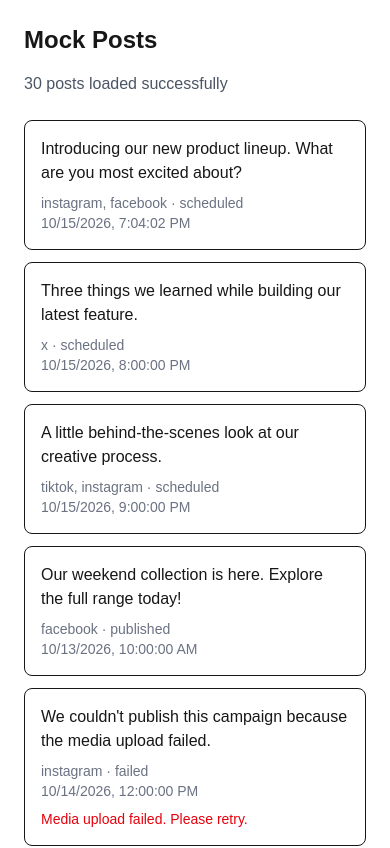
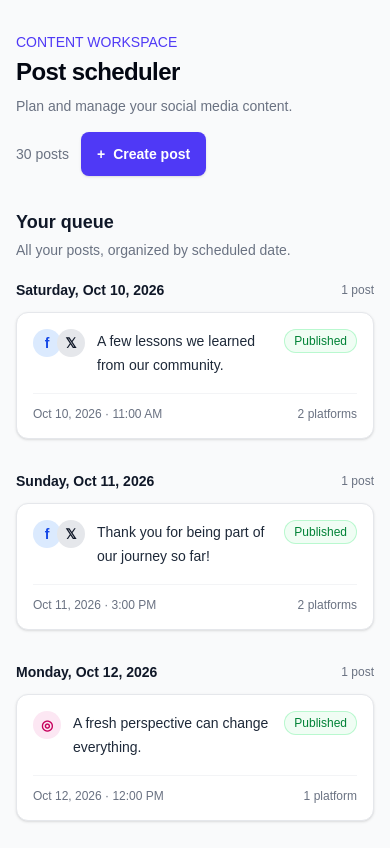
Before and after one commit to Aakriti-malla/QueueUp, a Next.js app: page / in a window 390 px wide. Shown: the top 848 px of the page. Built offline with nearby package versions, Linux system fonts and the light colour scheme.

Commit message:
feat: build grouped post queue dashboard

```diff
--- a/app/page.tsx
+++ b/app/page.tsx
@@ -1,7 +1,9 @@
 
 "use client";
 
-import { useEffect, useState } from "react";
+import { useCallback, useEffect, useState } from "react";
+import DashboardHeader from "@/components/DashboardHeader";
+import PostQueue from "@/components/PostQueue";
 import { getPosts } from "@/lib/mock-api";
 import type { Post } from "@/types/post";
 
@@ -9,41 +11,101 @@ export default function Home() {
   const [posts, setPosts] = useState<Post[]>([]);
   const [loading, setLoading] = useState(true);
   const [error, setError] = useState("");
+  const [showComposerNotice, setShowComposerNotice] = useState(false);
+
+  const loadPosts = useCallback(async () => {
+    setLoading(true);
+    setError("");
+
+    try {
+      const data = await getPosts();
+      setPosts(data);
+    } catch {
+      setError("We couldn't load your posts. Please try again.");
+    } finally {
+      setLoading(false);
+    }
+  }, []);
 
   useEffect(() => {
-    getPosts()
-      .then(setPosts)
-      .catch(() => setError("Unable to load posts."))
-      .finally(() => setLoading(false));
-  }, []);
-
-  if (loading) return <main className="p-8">Loading posts...</main>;
-  if (error) return <main className="p-8">{error}</main>;
+    void loadPosts();
+  }, [loadPosts]);
 
   return (
-    <main className="mx-auto max-w-3xl p-6">
-      <h1 className="mb-4 text-2xl font-bold">Mock Posts</h1>
-      <p className="mb-6 text-gray-600">
-        {posts.length} posts loaded successfully
-      </p>
+    <main className="min-h-screen bg-gray-50">
+      <div className="mx-auto max-w-5xl px-4 py-8 sm:px-6 lg:px-8">
+        <DashboardHeader
+          totalPosts={posts.length}
+          onCreatePost={() => setShowComposerNotice(true)}
+        />
 
-      <div className="space-y-3">
-        {posts.map((post) => (
-          <article key={post.id} className="rounded-lg border p-4">
-            <p>{post.content}</p>
-            <p className="mt-2 text-sm text-gray-500">
-              {post.platforms.join(", ")} · {post.status}
+        {showComposerNotice && (
+          <div
+            role="status"
+            className="mt-5 flex items-center justify-between gap-3 rounded-lg border border-indigo-200 bg-indigo-50 p-3 text-sm text-indigo-800"
+          >
+            <p>
+              The post composer is our next step. Your existing posts
+              are safe.
             </p>
-            <p className="text-sm text-gray-500">
-              {new Date(post.scheduledAt).toLocaleString()}
+
+            <button
+              type="button"
+              onClick={() => setShowComposerNotice(false)}
+              aria-label="Dismiss message"
+              className="shrink-0 rounded p-1 font-semibold hover:bg-indigo-100"
+            >
+              ✕
+            </button>
+          </div>
+        )}
+
+        <section className="mt-8">
+          <div className="mb-5">
+            <h2 className="text-lg font-semibold text-gray-900">
+              Your queue
+            </h2>
+            <p className="mt-1 text-sm text-gray-500">
+              All your posts, organized by scheduled date.
             </p>
-            {post.errorMessage && (
-              <p className="mt-2 text-sm text-red-600">
-                {post.errorMessage}
+          </div>
+
+          {loading ? (
+            <div
+              role="status"
+              aria-label="Loading posts"
+              className="space-y-3"
+            >
+              {[1, 2, 3].map((item) => (
+                <div
+                  key={item}
+                  className="h-32 animate-pulse rounded-xl border border-gray-200 bg-white"
+                />
+              ))}
+              <span className="sr-only">Loading posts...</span>
+            </div>
+          ) : error ? (
+            <div
+              role="alert"
+              className="rounded-xl border border-red-200 bg-white p-6 text-center"
+            >
+              <p className="font-medium text-gray-900">
+                Unable to load posts
               </p>
-            )}
-          </article>
-        ))}
+              <p className="mt-2 text-sm text-gray-600">{error}</p>
+
+              <button
+                type="button"
+                onClick={() => void loadPosts()}
+                className="mt-4 rounded-lg bg-indigo-600 px-4 py-2 text-sm font-medium text-white hover:bg-indigo-700"
+              >
+                Try again
+              </button>
+            </div>
+          ) : (
+            <PostQueue posts={posts} />
+          )}
+        </section>
       </div>
     </main>
   );
--- /dev/null
+++ b/components/DashboardHeader.tsx
@@ -0,0 +1,43 @@
+
+interface DashboardHeaderProps {
+  totalPosts: number;
+  onCreatePost: () => void;
+}
+
+export default function DashboardHeader({
+  totalPosts,
+  onCreatePost,
+}: DashboardHeaderProps) {
+  return (
+    <header className="flex flex-col gap-4 sm:flex-row sm:items-center sm:justify-between">
+      <div>
+        <p className="text-sm font-medium text-indigo-600">
+          CONTENT WORKSPACE
+        </p>
+
+        <h1 className="mt-1 text-2xl font-bold tracking-tight text-gray-950 sm:text-3xl">
+          Post scheduler
+        </h1>
+
+        <p className="mt-2 text-sm text-gray-500">
+          Plan and manage your social media content.
+        </p>
+      </div>
+
+      <div className="flex items-center gap-3">
+        <span className="text-sm text-gray-500">
+          {totalPosts} posts
+        </span>
+
+        <button
+          type="button"
+          onClick={onCreatePost}
+          className="inline-flex min-h-11 items-center justify-center gap-2 rounded-lg bg-indigo-600 px-4 py-2.5 text-sm font-semibold text-white shadow-sm transition hover:bg-indigo-700 focus-visible:outline-2 focus-visible:outline-offset-2 focus-visible:outline-indigo-600"
+        >
+          <span aria-hidden="true">+</span>
+          Create post
+        </button>
+      </div>
+    </header>
+  );
+}
--- /dev/null
+++ b/components/PlatformIcon.tsx
@@ -0,0 +1,49 @@
+
+import type { Platform } from "@/types/post";
+
+const platformDetails: Record<
+  Platform,
+  { symbol: string; label: string; className: string }
+> = {
+  facebook: {
+    symbol: "f",
+    label: "Facebook",
+    className: "bg-blue-100 text-blue-700",
+  },
+  instagram: {
+    symbol: "◎",
+    label: "Instagram",
+    className: "bg-pink-100 text-pink-700",
+  },
+  x: {
+    symbol: "𝕏",
+    label: "X",
+    className: "bg-gray-200 text-gray-900",
+  },
+  tiktok: {
+    symbol: "♪",
+    label: "TikTok",
+    className: "bg-gray-900 text-white",
+  },
+};
+
+interface PlatformIconProps {
+  platform: Platform;
+}
+
+export default function PlatformIcon({
+  platform,
+}: PlatformIconProps) {
+  const details = platformDetails[platform];
+
+  return (
+    <span
+      role="img"
+      aria-label={details.label}
+      title={details.label}
+      className={`inline-flex h-7 w-7 shrink-0 items-center justify-center rounded-full text-sm font-bold ${details.className}`}
+    >
+      {details.symbol}
+    </span>
+  );
+}
--- /dev/null
+++ b/components/PostCard.tsx
@@ -0,0 +1,106 @@
+
+import type { Post, PostStatus } from "@/types/post";
+import PlatformIcon from "@/components/PlatformIcon";
+
+interface PostCardProps {
+  post: Post;
+}
+
+const statusDetails: Record<
+  PostStatus,
+  { label: string; className: string }
+> = {
+  scheduled: {
+    label: "Scheduled",
+    className: "bg-blue-50 text-blue-700 ring-blue-200",
+  },
+  published: {
+    label: "Published",
+    className: "bg-green-50 text-green-700 ring-green-200",
+  },
+  failed: {
+    label: "Failed",
+    className: "bg-red-50 text-red-700 ring-red-200",
+  },
+};
+
+export default function PostCard({ post }: PostCardProps) {
+  const status = statusDetails[post.status];
+
+  const scheduledDate = new Date(post.scheduledAt);
+  console.log(scheduledDate)
+  const formattedTime = scheduledDate.toLocaleTimeString(undefined, {
+    hour: "numeric",
+    minute: "2-digit",
+    hour12: true,
+  });
+
+
+  const formattedDate = scheduledDate.toLocaleDateString(undefined, {
+    month: "short",
+    day: "numeric",
+    year: "numeric",
+  });
+
+  return (
+    <article className="rounded-xl border border-gray-200 bg-white p-4 shadow-sm transition hover:shadow-md sm:p-5">
+      <div className="flex items-start gap-3">
+        <div className="flex min-w-0 flex-1 gap-3">
+          <div className="flex -space-x-1">
+            {post.platforms.map((platform) => (
+              <PlatformIcon
+                key={platform}
+                platform={platform}
+              />
+            ))}
+          </div>
+
+          <div className="min-w-0 flex-1">
+            <p className="whitespace-pre-wrap wrap-break-words text-sm leading-6 text-gray-800">
+              {post.content}
+            </p>
+
+            {post.mediaUrl && (
+              <a
+                href={post.mediaUrl}
+                target="_blank"
+                rel="noreferrer"
+                className="mt-3 inline-flex items-center gap-1 text-sm font-medium text-indigo-600 hover:underline"
+              >
+                View attached media
+                <span aria-hidden="true">↗</span>
+              </a>
+            )}
+          </div>
+        </div>
+
+        <span
+          className={`shrink-0 rounded-full px-2.5 py-1 text-xs font-medium ring-1 ring-inset ${status.className}`}
+        >
+          {status.label}
+        </span>
+      </div>
+
+      <div className="mt-4 flex flex-wrap items-center justify-between gap-2 border-t border-gray-100 pt-3 text-xs text-gray-500">
+        <time dateTime={post.scheduledAt}>
+          {formattedDate} · {formattedTime}
+        </time>
+
+        <span>
+          {post.platforms.length}{" "}
+          {post.platforms.length === 1 ? "platform" : "platforms"}
+        </span>
+      </div>
+
+      {post.status === "failed" && post.errorMessage && (
+        <div
+          role="note"
+          className="mt-3 rounded-lg bg-red-50 p-3 text-sm text-red-700"
+        >
+          <span className="font-semibold">Publishing error: </span>
+          {post.errorMessage}
+        </div>
+      )}
+    </article>
+  );
+}
--- /dev/null
+++ b/components/PostQueue.tsx
@@ -0,0 +1,56 @@
+
+import type { Post } from "@/types/post";
+import { groupPostsByDay } from "@/lib/post-utils";
+import PostCard from "@/components/PostCard";
+
+interface PostQueueProps {
+  posts: Post[];
+}
+
+export default function PostQueue({ posts }: PostQueueProps) {
+  const groups = groupPostsByDay(posts);
+
+  if (posts.length === 0) {
+    return (
+      <section className="rounded-xl border border-dashed border-gray-300 bg-white px-6 py-12 text-center">
+        <p className="text-base font-semibold text-gray-900">
+          No posts to show
+        </p>
+        <p className="mt-2 text-sm text-gray-500">
+          Your posts will appear here once they are available.
+        </p>
+      </section>
+    );
+  }
+
+  return (
+    <div className="space-y-8">
+      {groups.map((group) => (
+        <section
+          key={group.dateKey}
+          aria-labelledby={`group-${group.dateKey}`}
+        >
+          <div className="mb-3 flex items-center justify-between">
+            <h2
+              id={`group-${group.dateKey}`}
+              className="text-sm font-semibold text-gray-900"
+            >
+              {group.title}
+            </h2>
+
+            <span className="text-xs text-gray-500">
+              {group.posts.length}{" "}
+              {group.posts.length === 1 ? "post" : "posts"}
+            </span>
+          </div>
+
+          <div className="space-y-3">
+            {group.posts.map((post) => (
+              <PostCard key={post.id} post={post} />
+            ))}
+          </div>
+        </section>
+      ))}
+    </div>
+  );
+}
```
